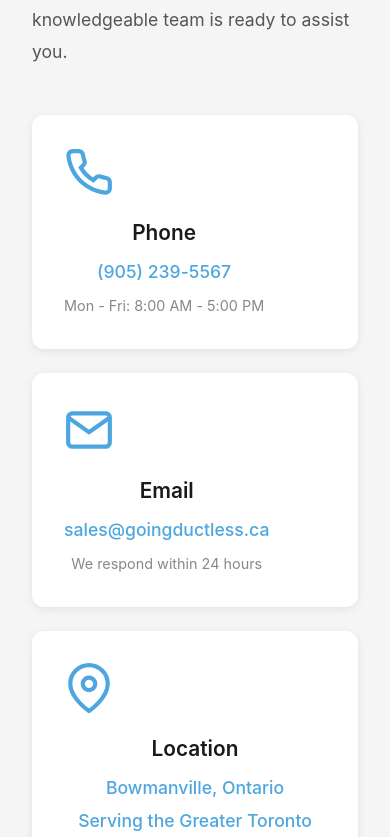
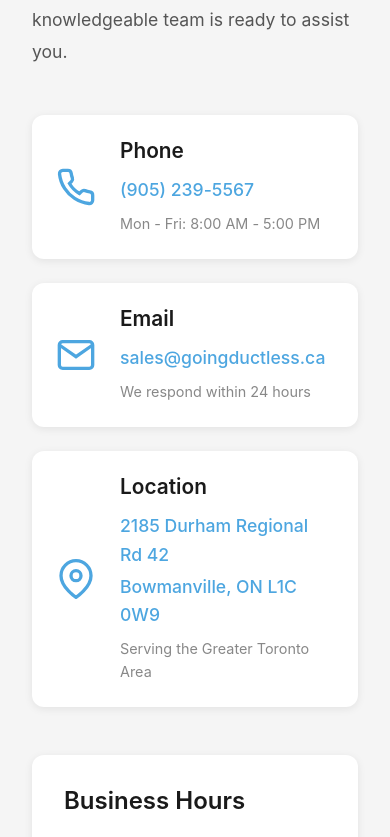
Before and after one commit to WilliamFitzjohn/GoingDuctless, a React (Vite) app: page /contact in a window 390 px wide. Shown: the part 807-1644 px from the top of the page. Built offline with nearby package versions, Linux system fonts and the light colour scheme.

Commit message:
slight visual tweaks

```diff
--- a/src/pages/Contact.css
+++ b/src/pages/Contact.css
@@ -268,8 +268,13 @@
   }
 
   .info-card {
-    flex-direction: column;
-    text-align: center;
+    padding: 1.5rem;
+    align-items: center;
+  }
+
+  .info-icon {
+    width: 40px;
+    height: 40px;
   }
 
   .cta-buttons {
--- a/src/pages/Contact.tsx
+++ b/src/pages/Contact.tsx
@@ -65,8 +65,9 @@
                   </div>
                   <div className="info-content">
                     <h3>Location</h3>
-                    <p className="info-link">Bowmanville, Ontario</p>
-                    <p className="info-link">Serving the Greater Toronto Area</p>
+                    <p className="info-link">2185 Durham Regional Rd 42</p>
+                    <p className="info-link">Bowmanville, ON L1C 0W9</p>
+                    <p className="info-note">Serving the Greater Toronto Area</p>
                   </div>
                 </div>
               </div>
--- a/src/pages/Home.css
+++ b/src/pages/Home.css
@@ -73,6 +73,10 @@
   color: #e0e0e0;
   margin-bottom: 2.5rem;
   line-height: 1.6;
+}
+
+.years-badge {
+  color: #4DA6E0;
 }
 
 .hero-buttons {
--- a/src/pages/Home.tsx
+++ b/src/pages/Home.tsx
@@ -21,7 +21,7 @@
             <span className="hero-subtitle">The Ductless Airconditioning Experts</span>
           </h1>
           <p className="hero-description">
-            Over 25 years of engineering excellence in VRF, VRV, ductless, and large DX systems.<br/>Serving the Greater Toronto Area, and beyond with certified installations.
+            Over <strong className="years-badge">25 years</strong> of engineering excellence in VRF, VRV, ductless, and large DX systems.<br/>Serving the Greater Toronto Area, and beyond with certified installations.
           </p>
           <div className="hero-buttons">
             <Link to="/contact" className="btn btn-primary">Get In Touch</Link>
```
